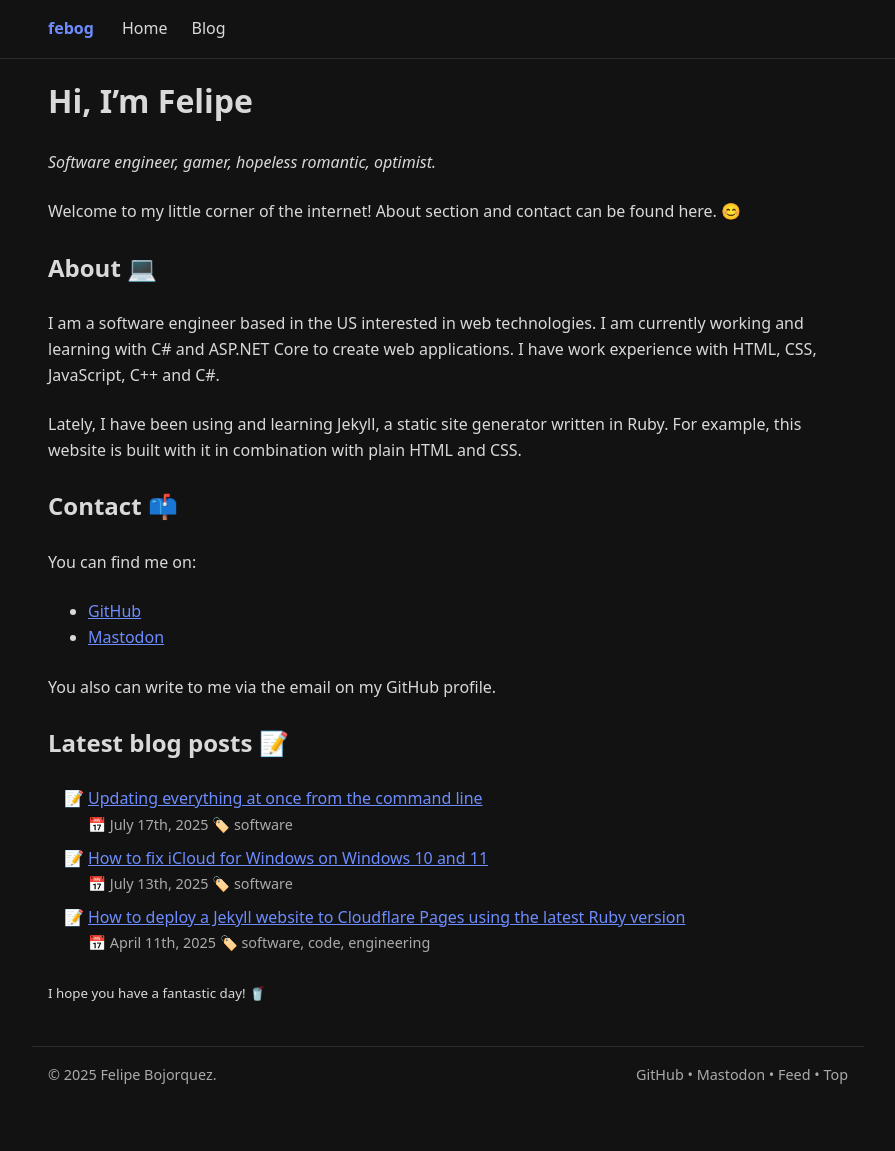
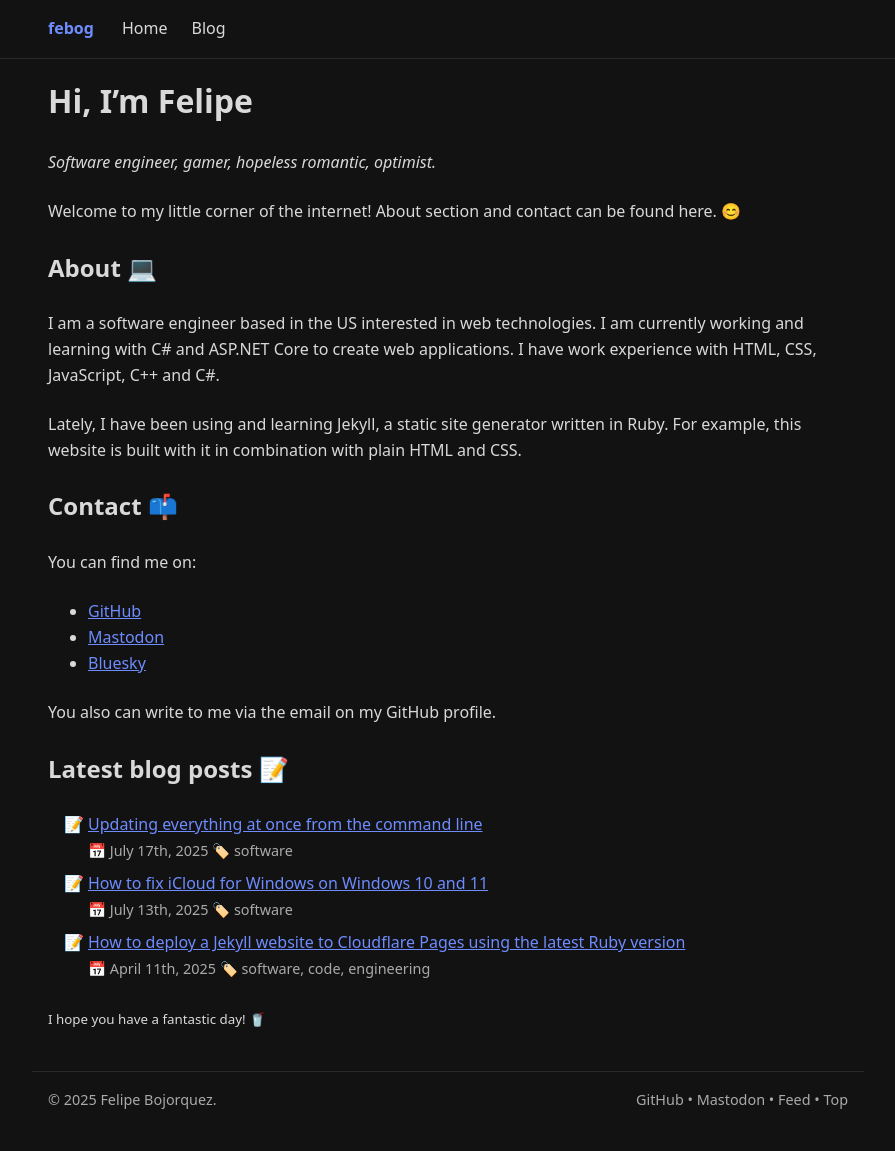
Before and after one commit to febog/website, a Jekyll site: the page built from src/index.md, in a window 1280 px wide. Shown: the whole page, without its empty margins (192-1087 px from the left). Built offline with Jekyll 4.4.1, drawn with Linux system fonts in a browser that asks for light colours; before the commit the page ends 1126 px from its top, so only the background shows below that.

Commit message:
Add Bluesky link to home

```diff
--- a/src/index.md
+++ b/src/index.md
@@ -19,6 +19,7 @@
 
 - <a href="https://github.com/febog" rel="me" target="_blank">GitHub</a>
 - <a href="https://hachyderm.io/@febog" rel="me" target="_blank">Mastodon</a>
+- <a href="https://bsky.app/profile/febog.bsky.social" rel="me" target="_blank">Bluesky</a>
 
 You also can write to me via the email on my GitHub profile.
 
```
